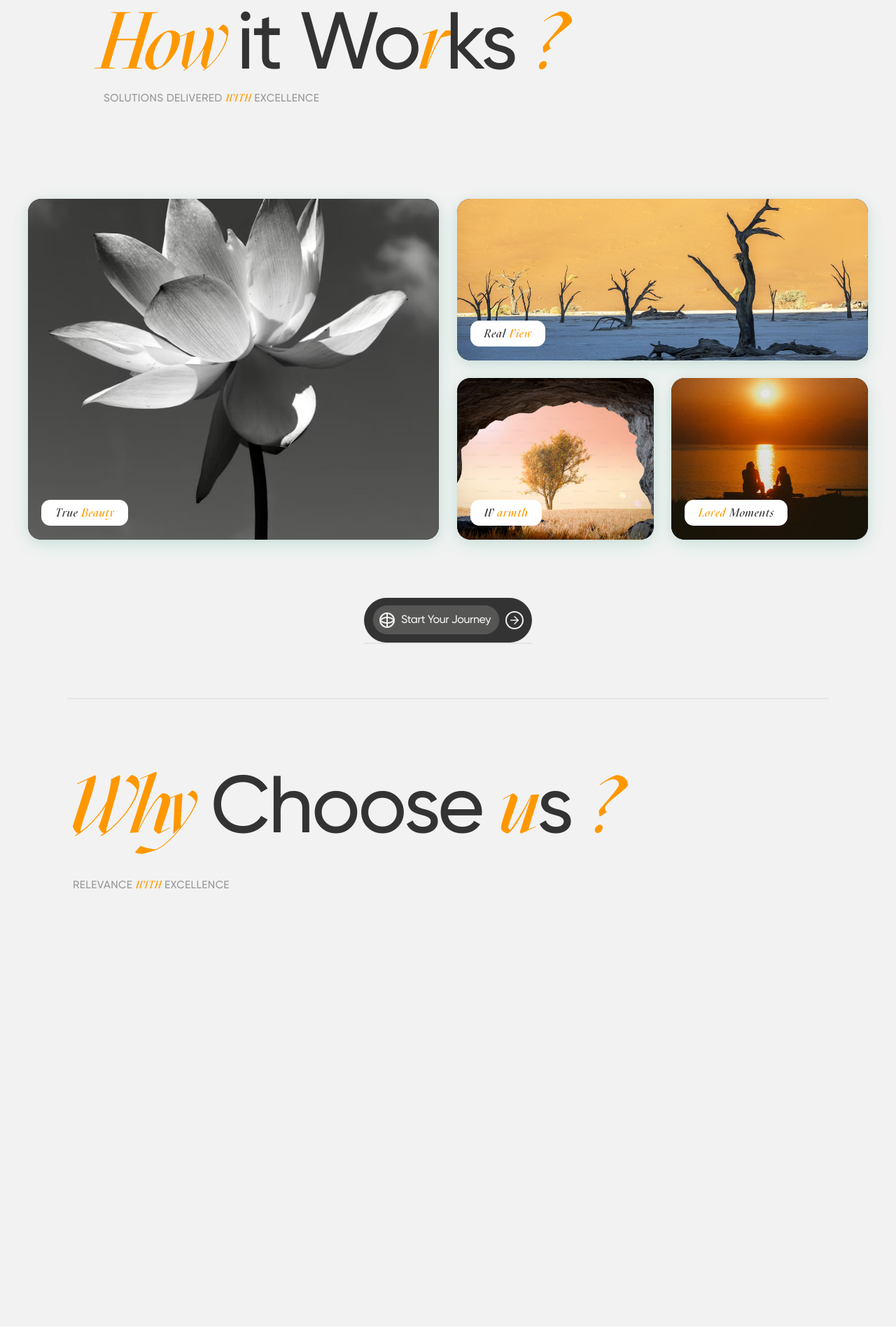
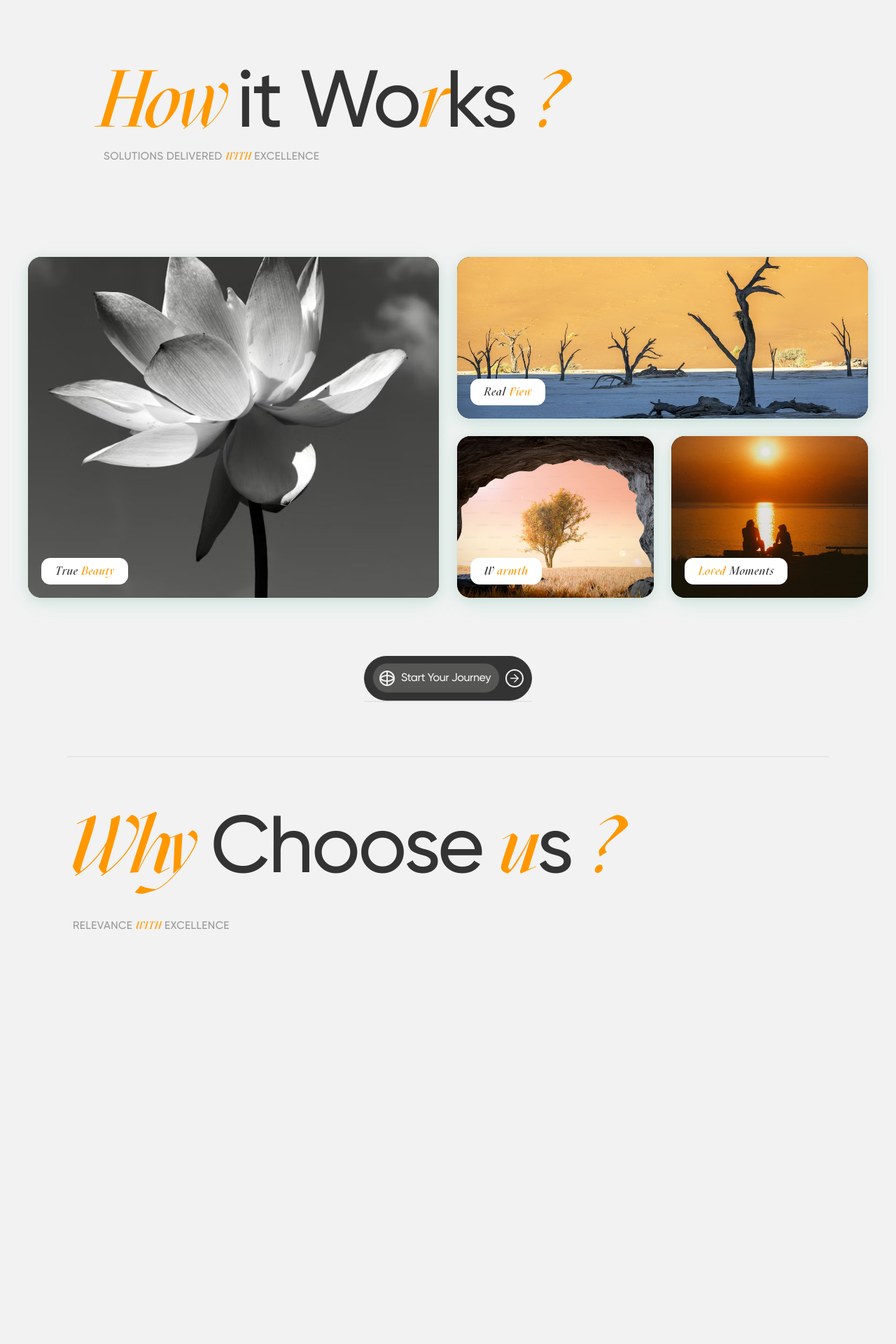
Before and after one commit to Shansh0324/Chankaya, a Next.js app: page / in a window 1280 px wide. Shown: the part 1694-3614 px from the top of the page at 70% size. Before the commit the page ends 3589 px from the top, so only its background shows below. Built offline with nearby package versions, Linux system fonts and the light colour scheme.

Commit message:
git updated commit

```diff
--- a/src/components/ChooseUs.tsx
+++ b/src/components/ChooseUs.tsx
@@ -3,7 +3,7 @@ import React from "react";
 
 const ChooseUs = () => {
   return (
-    <section className="mih-h-screen py-[2.5vw] bg-[#F2F2F2]">
+    <section className="mih-h-screen  bg-[#F2F2F2]">
       <div className="container min-h-screen max-w-[85%] mx-auto ">
         <div className="header-text gap-5.5 text-[9vw] tracking-tight text-[#333333]">
           <h1><i className="font-mazius text-[#ff9800]">Why</i> Choose <i className="font-mazius text-[#ff9800]">u</i>s <i className="font-mazius text-[#ff9800]">?</i></h1>
--- a/src/components/Gallery.tsx
+++ b/src/components/Gallery.tsx
@@ -21,8 +21,8 @@ const Gallery = () => {
 
   return (
     <>
-      <section className="relative ">
-        <div className="container bg-[#F2F2F2] min-h-screen py-[2.5vw] relative">
+      <section className="relative pt-[6vw]">
+        <div className="container bg-[#F2F2F2] min-h-screen py-[3vw] relative">
           {/* 🔹 Top Left Text Section (unchanged) */}
           <div className="text-top-left px-35 leading-none py-[10vw] ">
             <div className="flex items-center justify-start gap-8 leading-none text-[9vw] tracking-tight text-[#333333]">
```
